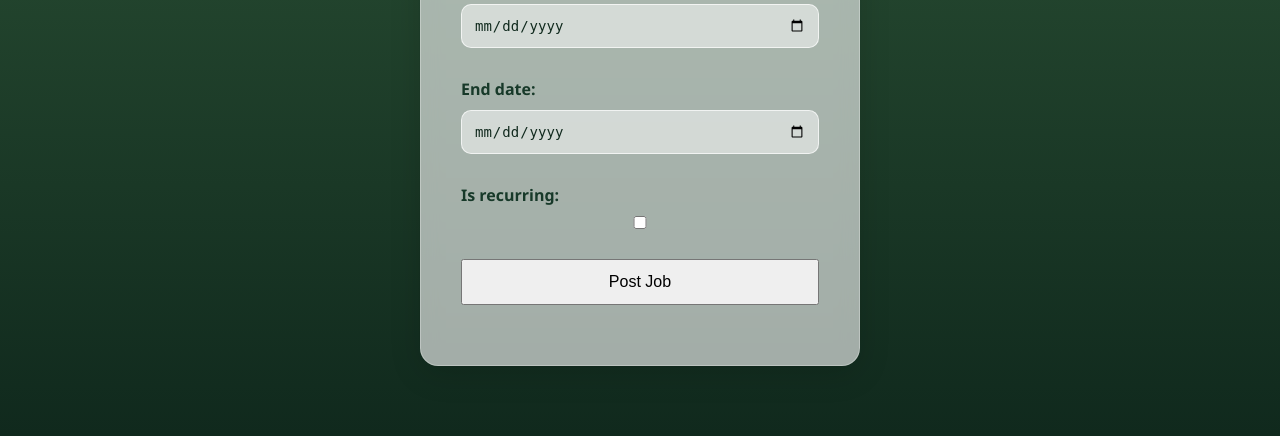
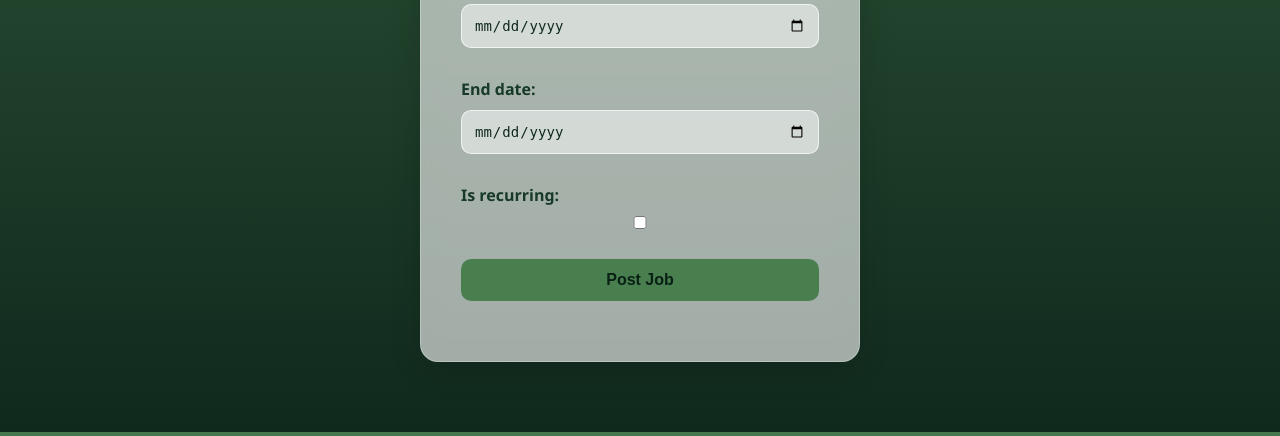
Before and after one commit to Tevans002/Advanced_Software_Science, a Django app: page /jobs/create/ in a window 1280 px wide. Shown: the part 1050-1486 px from the top of the page. Run offline with Django 5.2, Linux system fonts and the light colour scheme; a user stored in the database is signed in.

Commit message:
fixed job button to match

```diff
--- a/SpareChange/templates/jobs/create_job.html
+++ b/SpareChange/templates/jobs/create_job.html
@@ -6,7 +6,7 @@
 <form method="POST">
     {% csrf_token %}
     {{ form.as_p }}
-    <button type="submit">Post Job</button>
+    <button type="submit" class="btn">Post Job</button>
 </form>
 </div>
 {% endblock %}
```
